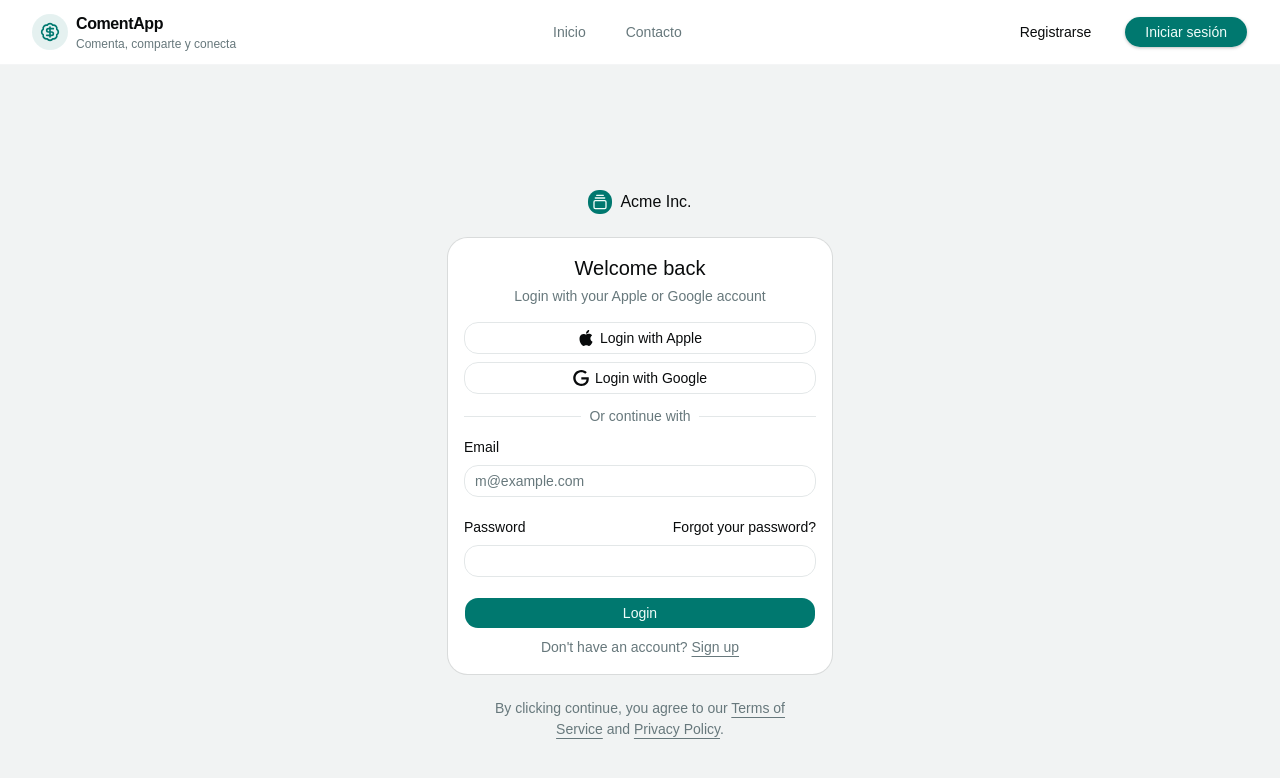
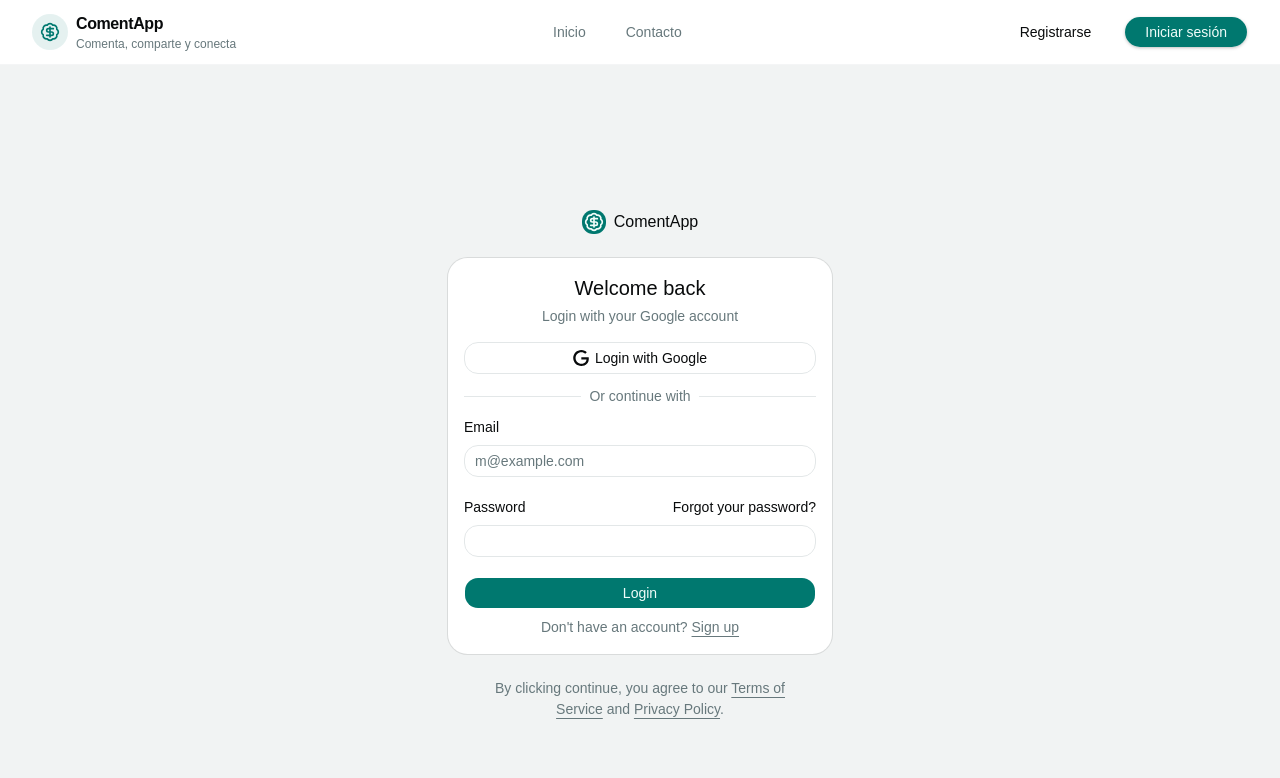
Before and after one commit to facundodelga/comentapp-frontend, a React (Vite) app: page /login in a window 1280 px wide. Shown: the top 778 px of the page. Built offline with nearby package versions, Linux system fonts and the light colour scheme.

Commit message:
dando funcionalidad al registro

```diff
--- a/src/components/login-form.tsx
+++ b/src/components/login-form.tsx
@@ -44,22 +44,13 @@
         <CardHeader className="text-center">
           <CardTitle className="text-xl">Welcome back</CardTitle>
           <CardDescription>
-            Login with your Apple or Google account
+            Login with your Google account
           </CardDescription>
         </CardHeader>
         <CardContent>
           <form onSubmit={formik.handleSubmit} noValidate>
             <FieldGroup>
               <Field>
-                <Button variant="outline" type="button">
-                  <svg xmlns="http://www.w3.org/2000/svg" viewBox="0 0 24 24">
-                    <path
-                      d="M12.152 6.896c-.948 0-2.415-1.078-3.96-1.04-2.04.027-3.91 1.183-4.961 3.014-2.117 3.675-.546 9.103 1.519 12.09 1.013 1.454 2.208 3.09 3.792 3.039 1.52-.065 2.09-.987 3.935-.987 1.831 0 2.35.987 3.96.948 1.637-.026 2.676-1.48 3.676-2.948 1.156-1.688 1.636-3.325 1.662-3.415-.039-.013-3.182-1.221-3.22-4.857-.026-3.04 2.48-4.494 2.597-4.559-1.429-2.09-3.623-2.324-4.39-2.376-2-.156-3.675 1.09-4.61 1.09zM15.53 3.83c.843-1.012 1.4-2.427 1.245-3.83-1.207.052-2.662.805-3.532 1.818-.78.896-1.454 2.338-1.273 3.714 1.338.104 2.715-.688 3.559-1.701"
-                      fill="currentColor"
-                    />
-                  </svg>
-                  Login with Apple
-                </Button>
                 <Button variant="outline" type="button">
                   <svg xmlns="http://www.w3.org/2000/svg" viewBox="0 0 24 24">
                     <path
--- a/src/components/signup-form.tsx
+++ b/src/components/signup-form.tsx
@@ -20,6 +20,7 @@
 import { useFormik } from "formik"
 import { useContext } from "react"
 import { Link } from "react-router-dom"
+import { Spinner } from "./ui/spinner"
 
 export function SignupForm({
   className,
@@ -29,7 +30,7 @@
   const formik = useFormik<RegisterFormValues>({
     initialValues: {
       firstName: "",
-      lastName: "",
+      surname: "",
       email: "",
       password: "",
       confirmPassword: "",
@@ -66,19 +67,19 @@
                 />
                 <FieldError>{formik.touched.firstName && formik.errors.firstName}</FieldError>
               </Field>
-              <Field data-invalid={Boolean(formik.touched.lastName && formik.errors.lastName)}>
-                <FieldLabel htmlFor="lastName">Last Name</FieldLabel>
+              <Field data-invalid={Boolean(formik.touched.surname && formik.errors.surname)}>
+                <FieldLabel htmlFor="surname">Surname</FieldLabel>
                 <Input
-                  id="lastName"
-                  name="lastName"
+                  id="surname"
+                  name="surname"
                   type="text"
                   placeholder="Doe"
-                  value={formik.values.lastName}
+                  value={formik.values.surname}
                   onChange={formik.handleChange}
                   onBlur={formik.handleBlur}
-                  aria-invalid={Boolean(formik.touched.lastName && formik.errors.lastName)}
+                  aria-invalid={Boolean(formik.touched.surname && formik.errors.surname)}
                 />
-                <FieldError>{formik.touched.lastName && formik.errors.lastName}</FieldError>
+                <FieldError>{formik.touched.surname && formik.errors.surname}</FieldError>
               </Field>
               <Field data-invalid={Boolean(formik.touched.email && formik.errors.email)}>
                 <FieldLabel htmlFor="email">Email</FieldLabel>
@@ -131,7 +132,7 @@
               </Field>
               <Field>
                 <Button type="submit" disabled={formik.isSubmitting}>
-                  {formik.isSubmitting ? "Creating account..." : "Create Account"}
+                  {formik.isSubmitting ? (<Spinner/>) : "Create Account"}
                 </Button>
                 <FieldDescription className="text-center">
                   Already have an account? <Link to="/login">Sign in</Link>
--- /dev/null
+++ b/src/components/ui/spinner.tsx
@@ -0,0 +1,10 @@
+import { cn } from "@/lib/utils"
+import { IconLoader } from "@tabler/icons-react"
+
+function Spinner({ className, ...props }: React.ComponentProps<"svg">) {
+  return (
+    <IconLoader role="status" aria-label="Loading" className={cn("size-4 animate-spin", className)} {...props} />
+  )
+}
+
+export { Spinner }
--- a/src/contexts/AuthContext.tsx
+++ b/src/contexts/AuthContext.tsx
@@ -52,9 +52,8 @@
     const register = async (data: RegisterFormValues) => {
         // aquí iría la llamada real al backend
         // const response = await api.post("/register", { name, surname, email, password })
-
         await registerService(toRegisterRequest(data)).then((response) => {
-            toast.success("Registration successful " + {response});
+            toast.success("Registration successful ");
         }).catch((error) => {
             toast.error("Registration failed " + error.message);
         });
--- a/src/pages/LoginPage.tsx
+++ b/src/pages/LoginPage.tsx
@@ -1,5 +1,5 @@
 import { LoginForm } from '@/components/login-form'
-import { GalleryVerticalEnd } from 'lucide-react'
+import { BadgeDollarSign } from 'lucide-react'
 const LoginPage = () => {
     return (
         <>
@@ -7,9 +7,9 @@
                 <div className="flex w-full max-w-sm flex-col gap-6">
                     <a href="#" className="flex items-center gap-2 self-center font-medium">
                         <div className="flex size-6 items-center justify-center rounded-md bg-primary text-primary-foreground">
-                            <GalleryVerticalEnd className="size-4" />
+                            <BadgeDollarSign className="h-5 w-5" />
                         </div>
-                        Acme Inc.
+                        ComentApp
                     </a>
                     <LoginForm />
                 </div>
--- a/src/pages/RegisterPage.tsx
+++ b/src/pages/RegisterPage.tsx
@@ -1,4 +1,4 @@
-import { GalleryVerticalEnd } from "lucide-react"
+import { BadgeDollarSign } from "lucide-react"
 import { SignupForm } from "@/components/signup-form"
 export default function SignupPage() {
     return (
@@ -6,9 +6,9 @@
             <div className="flex w-full max-w-sm flex-col gap-6">
                 <a href="#" className="flex items-center gap-2 self-center font-medium">
                     <div className="flex size-6 items-center justify-center rounded-md bg-primary text-primary-foreground">
-                        <GalleryVerticalEnd className="size-4" />
+                        <BadgeDollarSign className="h-5 w-5" />
                     </div>
-                    Acme Inc.
+                    ComentApp
                 </a>
                 <SignupForm />
             </div>
--- a/src/services/loginThunk.ts
+++ b/src/services/loginThunk.ts
@@ -3,13 +3,13 @@
 import type { RegisterRequest } from "@/types/Register.types"
 
 export async function loginService(data: LoginFormValues): Promise<LoginResponse> {
-    const response = await authClient.post(`/auth/login`, data)
+    const response = await authClient.post(`/authentication/login`, data)
     return response.data
 }
 
 export async function registerService(data: RegisterRequest): Promise<void> {
     try {
-        const response = await authClient.post(`/auth/register`, data)
+        const response = await authClient.post(`/authentication/register`, data)
         return response.data
     } catch (e) {
         throw e;
@@ -18,7 +18,7 @@
 }
 
 export async function logoutService() {
-    const response = await authClient.post(`/auth/logout`)
+    const response = await authClient.post(`/authentication/logout`)
     return response.data
 }
 
--- a/src/types/Register.types.ts
+++ b/src/types/Register.types.ts
@@ -1,14 +1,11 @@
 import * as Yup from "yup";
 
 export interface RegisterRequest {
-    user: {
     firstName: string;
-        lastName: string;
-    };
-    credentials: {
+    surname: string;
     email: string;
     password: string;
-    };
+    confirmPassword: string;
 }
 
 const emailRegex = /^(?!\.)[A-Z0-9._%+-]+@[A-Z0-9.-]+\.[A-Z]{2,}$/i;
@@ -22,7 +19,7 @@
         .required("El nombre es obligatorio.")
         .max(50, "El nombre es demasiado largo."),
 
-    lastName: Yup.string()
+    surname: Yup.string()
         .trim()
         .required("El apellido es obligatorio.")
         .max(50, "El apellido es demasiado largo."),
@@ -51,13 +48,11 @@
 
 export function toRegisterRequest(data: RegisterFormValues): RegisterRequest {
     return {
-        user: {
+
         firstName: data.firstName,
-            lastName: data.lastName,
-        },
-        credentials: {
+        surname: data.surname,
         email: data.email,
         password: data.password,
-        },
+        confirmPassword: data.confirmPassword,
     };
 }
```
Lines whose indentation alone changed are shown as unchanged.
